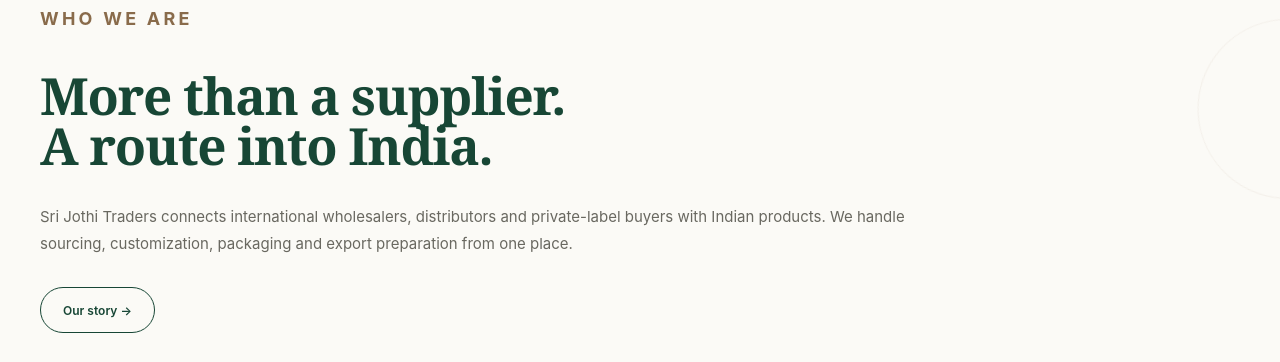
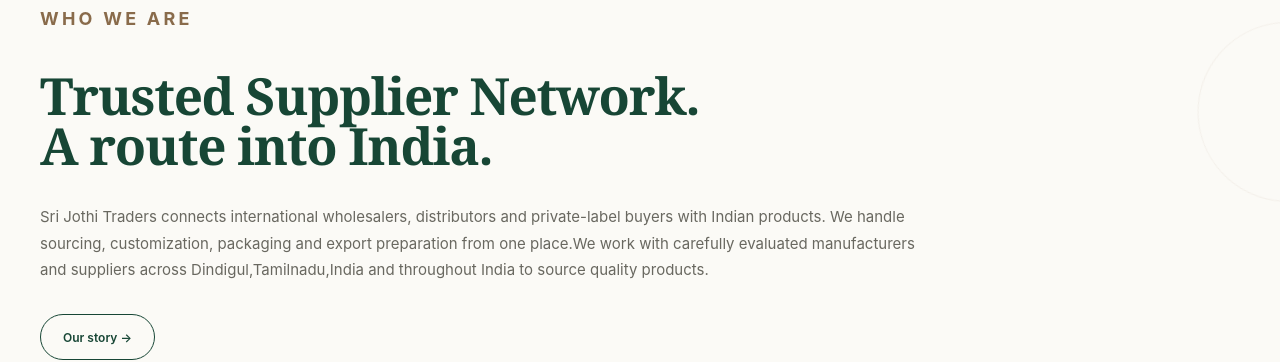
Before and after one commit to Lokesh-5618/sri-jothi-site, a React (Vite) app: page / in a window 1280 px wide. Shown: the part 856-1218 px from the top of the page. Built offline with nearby package versions, Linux system fonts and the light colour scheme.

Commit message:
Update Home.jsx

```diff
--- a/src/pages/Home.jsx
+++ b/src/pages/Home.jsx
@@ -391,11 +391,12 @@ export default function Home() {
           <div className="home-section-head">
             <div className="eyebrow reveal">Who we are</div>
             <h2 className="display text-reveal reveal" data-stagger>
-              <span>More than a supplier.</span>{' '}
+              <span>Trusted Supplier Network.</span>{' '}
               <span>A route into India.</span>
             </h2>
           </div>
-          <p className="body-copy reveal">Sri Jothi Traders connects international wholesalers, distributors and private-label buyers with Indian products. We handle sourcing, customization, packaging and export preparation from one place.</p>
+          <p className="body-copy reveal">Sri Jothi Traders connects international wholesalers, distributors and private-label buyers with Indian products. We handle sourcing, customization, packaging and export preparation from one place.We work with carefully evaluated manufacturers and suppliers across Dindigul,Tamilnadu,India
+and throughout India to source quality products.</p>
           <Link className="btn light reveal" style={{ marginTop: '30px' }} to="/about">Our story &rarr;</Link>
         </div>
       </section>
```
